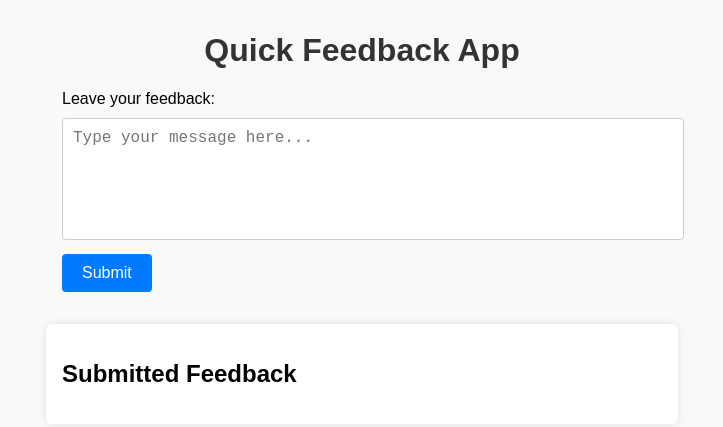
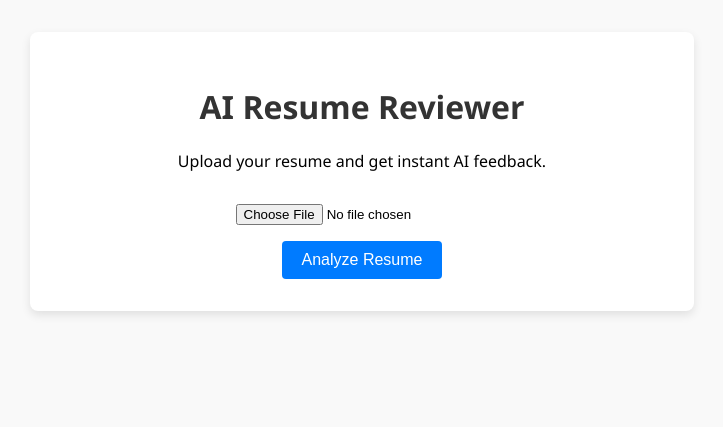
Before and after one commit to shanmukhasree28-adc/task, a plain HTML site: page index.html in a window 1280 px wide. Shown: the whole page, without its empty margins (278-1001 px from the left). Drawn offline with Linux system fonts and the light colour scheme.

Commit message:
Update index.html

```diff
--- a/index.html
+++ b/index.html
@@ -1,118 +1,117 @@
- <!DOCTYPE html>
+<!DOCTYPE html>
 <html lang="en">
 <head>
   <meta charset="UTF-8" />
   <meta name="viewport" content="width=device-width, initial-scale=1.0"/>
-  <title>Quick Feedback App</title>
+  <title>AI Resume Reviewer</title>
   <style>
     body {
-      font-family: Arial, sans-serif;
-      margin: 2rem;
+      font-family: 'Segoe UI', sans-serif;
       background: #f9f9f9;
+      margin: 0;
+      padding: 2rem;
+      text-align: center;
     }
 
     h1 {
-      text-align: center;
       color: #333;
     }
 
-    form {
+    .container {
       max-width: 600px;
-      margin: 0 auto;
+      margin: auto;
+      background: #fff;
+      padding: 2rem;
+      border-radius: 8px;
+      box-shadow: 0 4px 10px rgba(0, 0, 0, 0.1);
     }
 
-    textarea {
-      width: 100%;
-      height: 100px;
-      padding: 10px;
-      font-size: 16px;
-      margin-top: 10px;
-      border: 1px solid #ccc;
-      border-radius: 4px;
-      resize: none;
+    input[type="file"] {
+      margin: 1rem 0;
     }
 
     button {
       padding: 10px 20px;
       background-color: #007bff;
+      color: white;
       border: none;
-      color: white;
+      border-radius: 4px;
       font-size: 16px;
-      margin-top: 10px;
       cursor: pointer;
-      border-radius: 4px;
     }
 
     button:hover {
       background-color: #0056b3;
     }
 
-    #feedback-list {
-      max-width: 600px;
-      margin: 2rem auto;
-      background: white;
-      padding: 1rem;
-      border-radius: 6px;
-      box-shadow: 0 0 8px rgba(0, 0, 0, 0.1);
+    .output {
+      margin-top: 2rem;
+      text-align: left;
     }
 
-    .feedback-item {
-      border-bottom: 1px solid #eee;
-      padding: 10px 0;
-    }
-
-    .feedback-item:last-child {
-      border-bottom: none;
+    .loader {
+      margin-top: 1rem;
+      font-style: italic;
+      color: gray;
     }
   </style>
 </head>
 <body>
 
-  <h1>Quick Feedback App</h1>
+  <div class="container">
+    <h1>AI Resume Reviewer</h1>
+    <p>Upload your resume and get instant AI feedback.</p>
 
-  <form id="feedback-form">
-    <label for="feedback">Leave your feedback:</label>
-    <textarea id="feedback" placeholder="Type your message here..." required></textarea>
-    <button type="submit">Submit</button>
-  </form>
+    <input type="file" id="resumeInput" accept=".pdf,.docx" />
+    <br>
+    <button onclick="analyzeResume()">Analyze Resume</button>
 
-  <div id="feedback-list">
-    <h2>Submitted Feedback</h2>
-    <div id="messages"></div>
+    <div class="loader" id="loading" style="display: none;">Analyzing resume with AI...</div>
+
+    <div class="output" id="reviewOutput" style="display: none;">
+      <h3>Review Summary:</h3>
+      <ul id="reviewList">
+        <!-- Feedback items will be inserted here -->
+      </ul>
+    </div>
   </div>
 
   <script>
-    const form = document.getElementById('feedback-form');
-    const feedbackInput = document.getElementById('feedback');
-    const messagesDiv = document.getElementById('messages');
+    function analyzeResume() {
+      const fileInput = document.getElementById('resumeInput');
+      const loading = document.getElementById('loading');
+      const output = document.getElementById('reviewOutput');
+      const reviewList = document.getElementById('reviewList');
 
-    let feedbackMessages = [];
+      if (!fileInput.files.length) {
+        alert("Please upload a resume first.");
+        return;
+      }
 
-    form.addEventListener('submit', (e) => {
-      e.preventDefault();
+      loading.style.display = 'block';
+      output.style.display = 'none';
+      reviewList.innerHTML = '';
 
-      const message = feedbackInput.value.trim();
-      if (message === '') return;
+      // Simulate AI processing delay
+      setTimeout(() => {
+        loading.style.display = 'none';
+        output.style.display = 'block';
 
-      const feedback = {
-        id: Date.now(),
-        message,
-      };
+        const fakeFeedback = [
+          "Great use of action verbs in work experience section.",
+          "Consider quantifying more achievements (e.g., 'increased sales by 30%').",
+          "Add more technical keywords to improve ATS compatibility.",
+          "Resume is well-structured and easy to read.",
+          "Consider adding a short summary at the top."
+        ];
 
-      feedbackMessages.unshift(feedback);
-      feedbackInput.value = '';
-      displayMessages();
-    });
+        fakeFeedback.forEach(item => {
+          const li = document.createElement('li');
+          li.textContent = item;
+          reviewList.appendChild(li);
+        });
 
-    function displayMessages() {
-      messagesDiv.innerHTML = '';
-
-      feedbackMessages.forEach((fb) => {
-        const div = document.createElement('div');
-        div.className = 'feedback-item';
-        div.textContent = fb.message;
-        messagesDiv.appendChild(div);
-      });
+      }, 2000);
     }
   </script>
 
```
